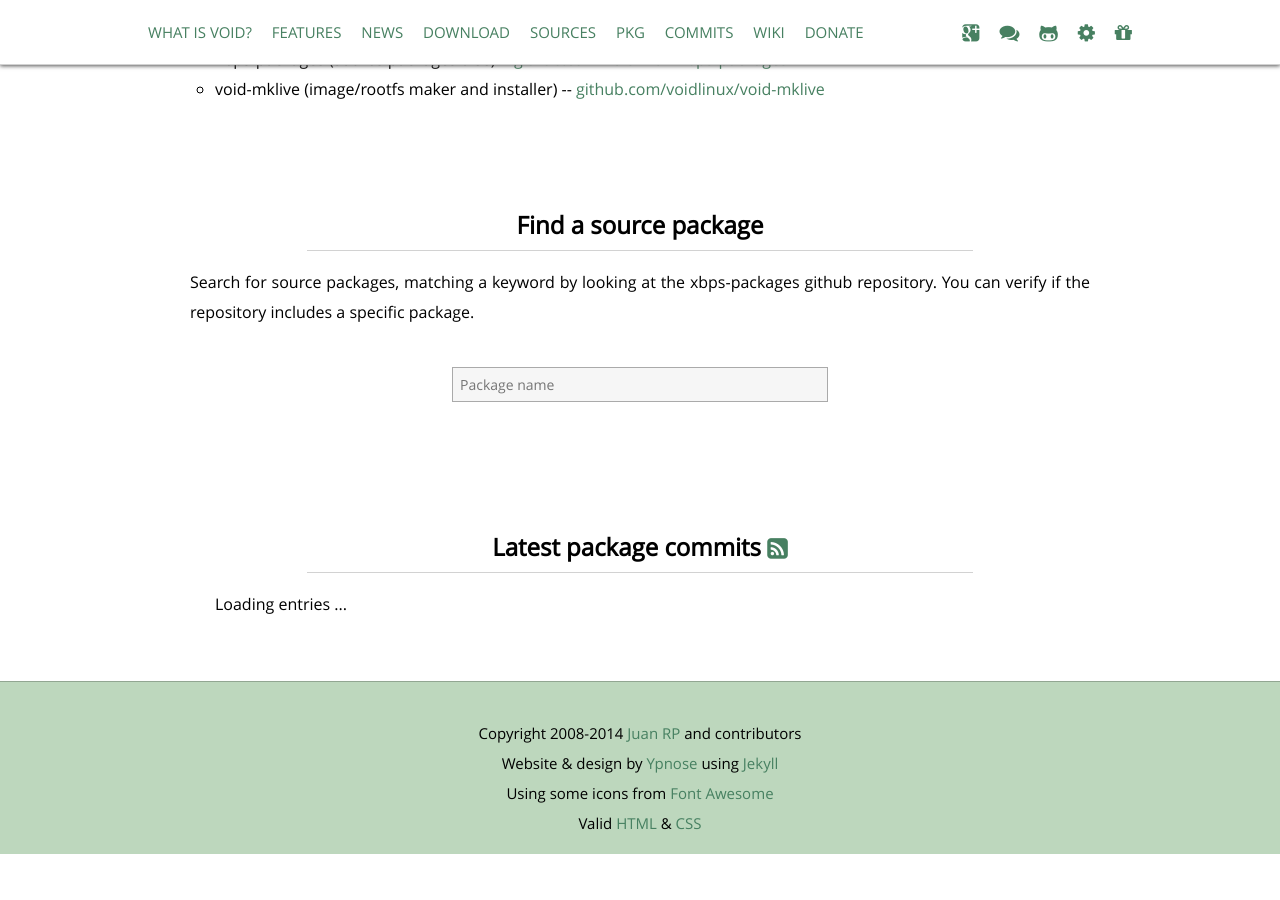
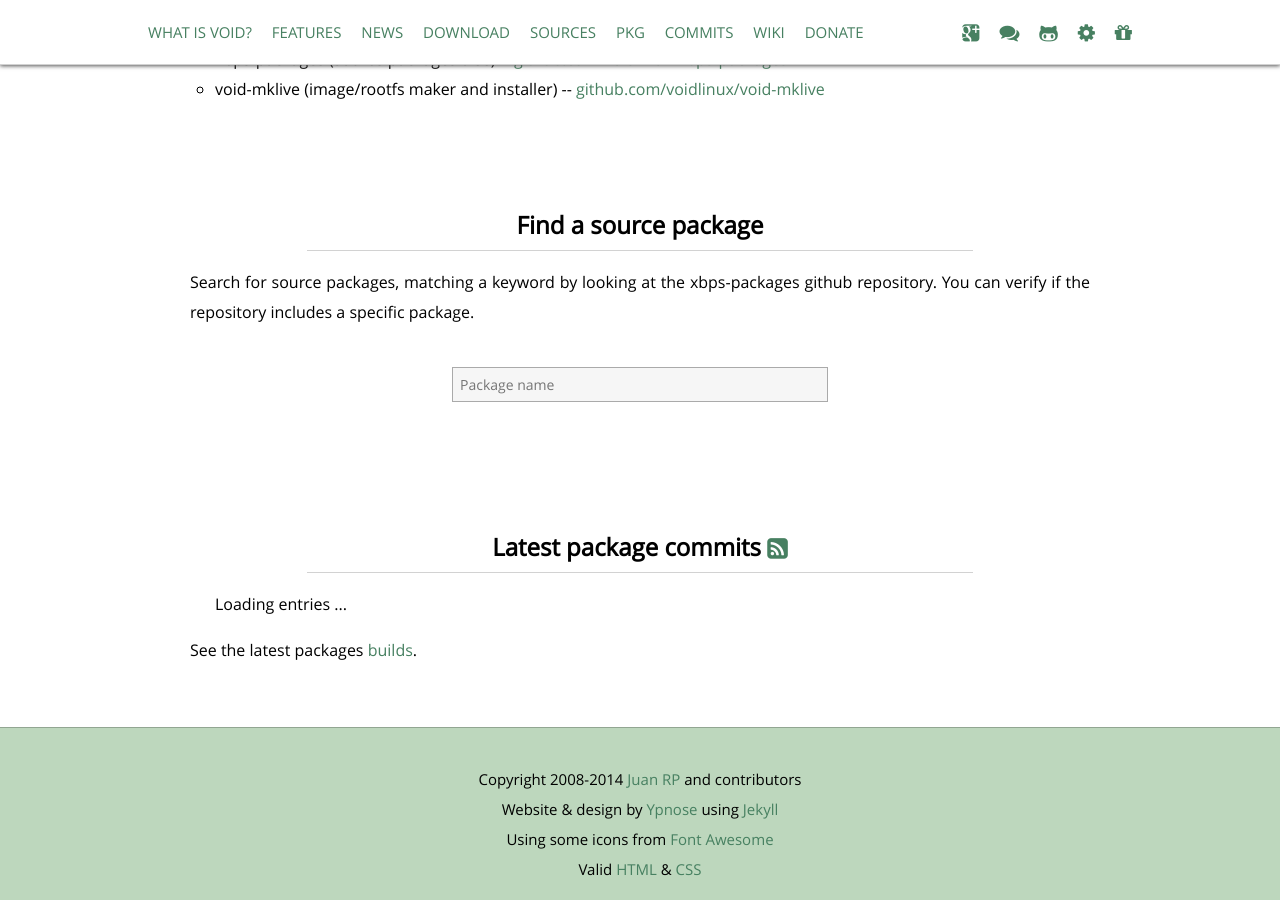
Before and after one commit to void-linux/void-linux.github.io, a Jekyll site: the page built from index.html, in a window 1280 px wide and 900 px high, scrolled down 6015 px. Built offline with Jekyll 4.4.1, drawn with Linux system fonts in a browser that asks for light colours; Markdown is read by kramdown in place of the engine named in the settings; before the commit the page ends 6869 px from its top, so only the background shows below that.

Commit message:
Add a link to the buildbot

```diff
--- a/index.html
+++ b/index.html
@@ -147,6 +147,7 @@
 					entryTemplate: 'pkgcommits',
 				});
 			</script>
+			<p>See the latest packages <a href="http://build.voidlinux.eu:8010/console">builds</a>.</p>
 		</div>
 
 	</article>
```
